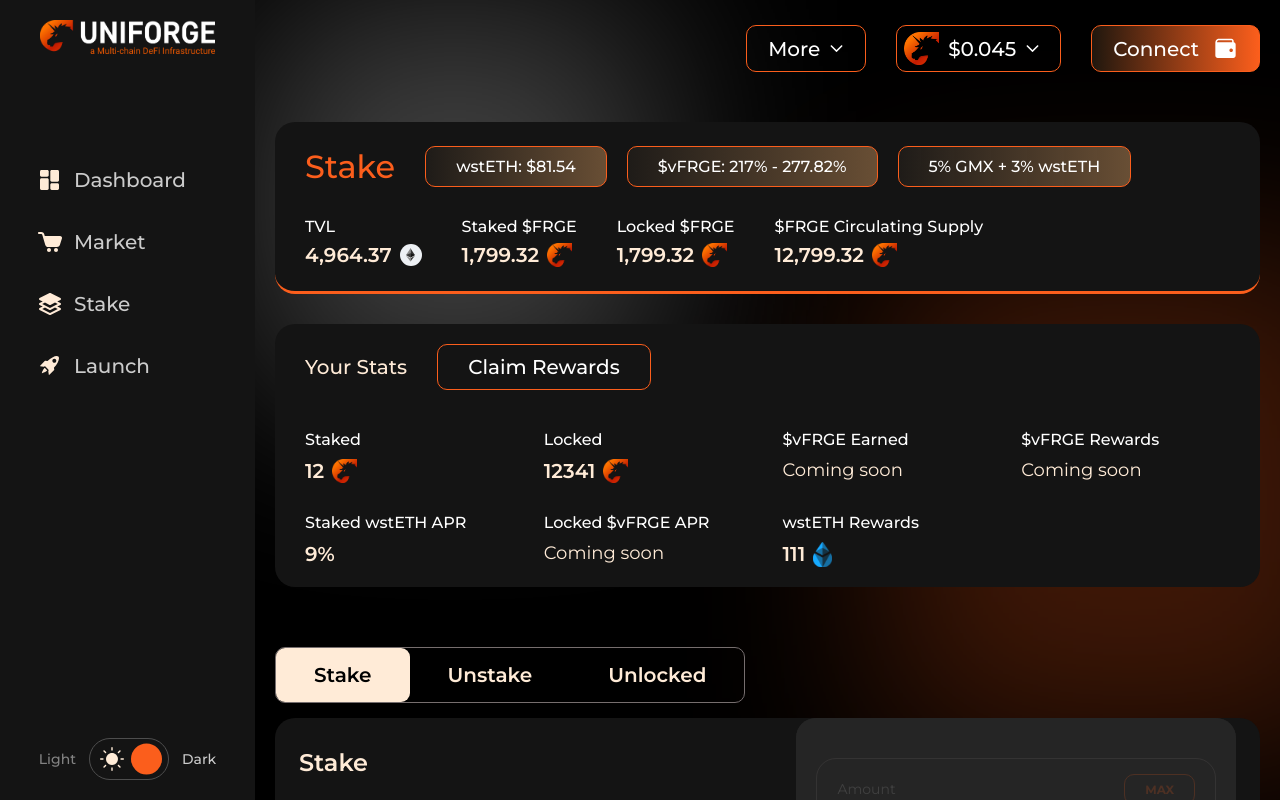
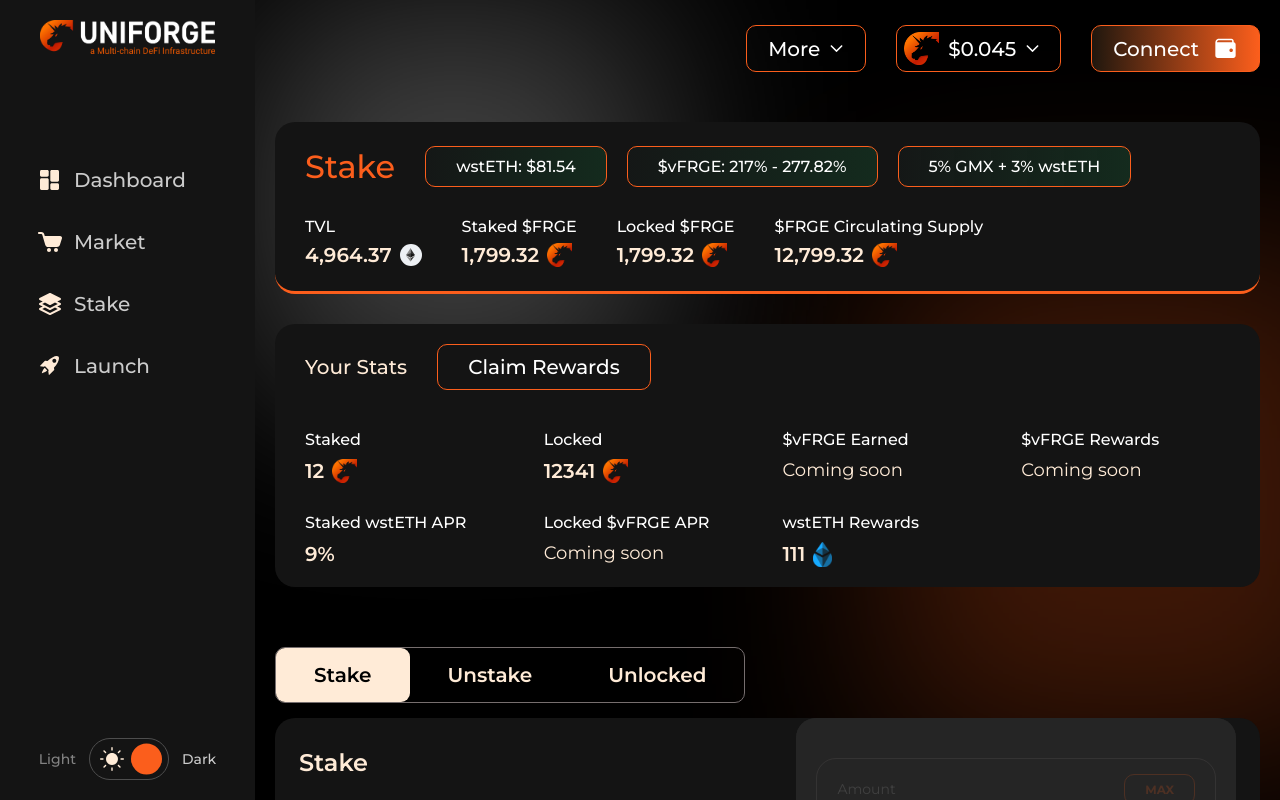
Before and after one commit to 0xkazashi/uniforge, a React (Create React App) app: page /stake in a window 1280 px wide. Built offline with nearby package versions, Linux system fonts and the light colour scheme.

Commit message:
Update index.css

```diff
--- a/src/pages/Stake/index.css
+++ b/src/pages/Stake/index.css
@@ -46,7 +46,7 @@
     border: 1px solid var(--mainC);
     color: var(--whiteTextC);
     font-weight: 500;
-    background: linear-gradient(270.25deg, rgba(248, 178, 108, 0.37) 0.2%, rgba(247, 178, 108, 0.0481) 99.77%);
+    background: linear-gradient(270.25deg, rgba(19.6, 81.2, 45.9, 0.37) 0.2%, rgba(30, 90, 70, 0.0481) 99.77%);
 }
 
 .stake__info--points{
```
